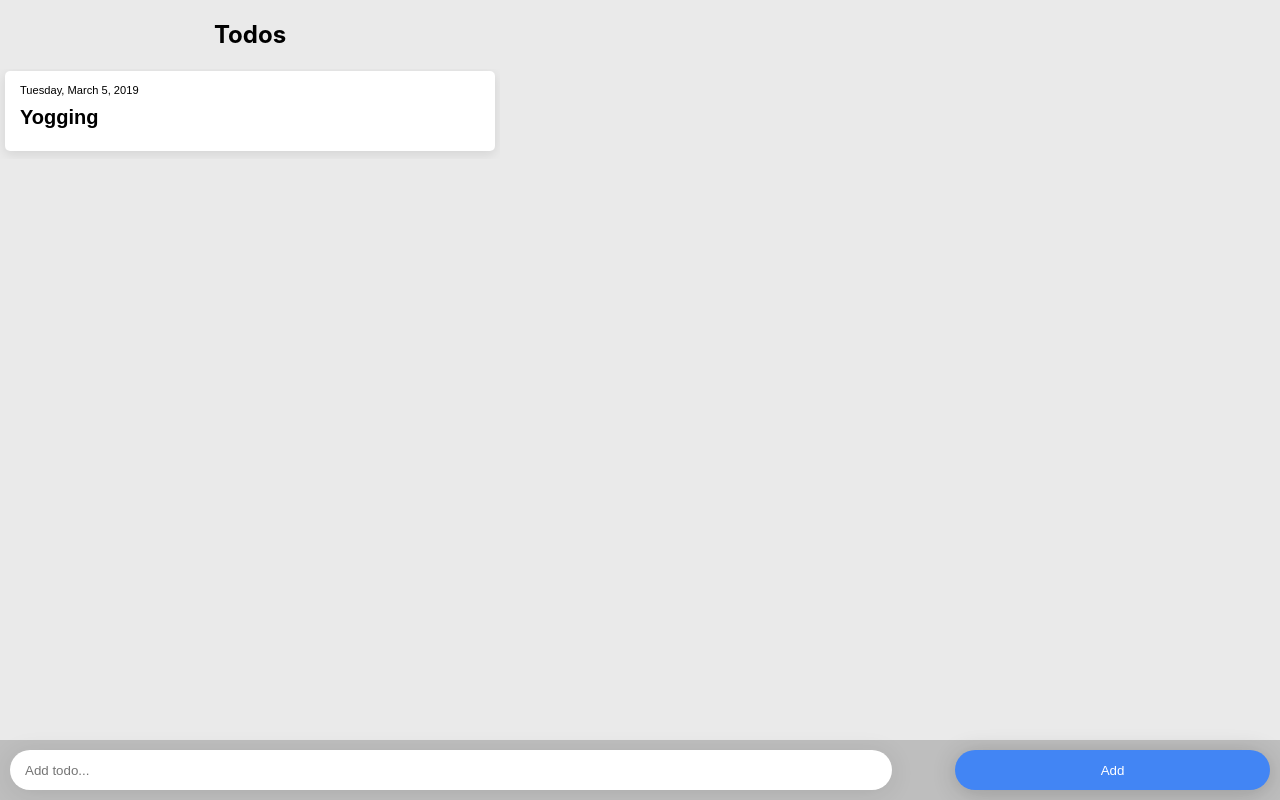
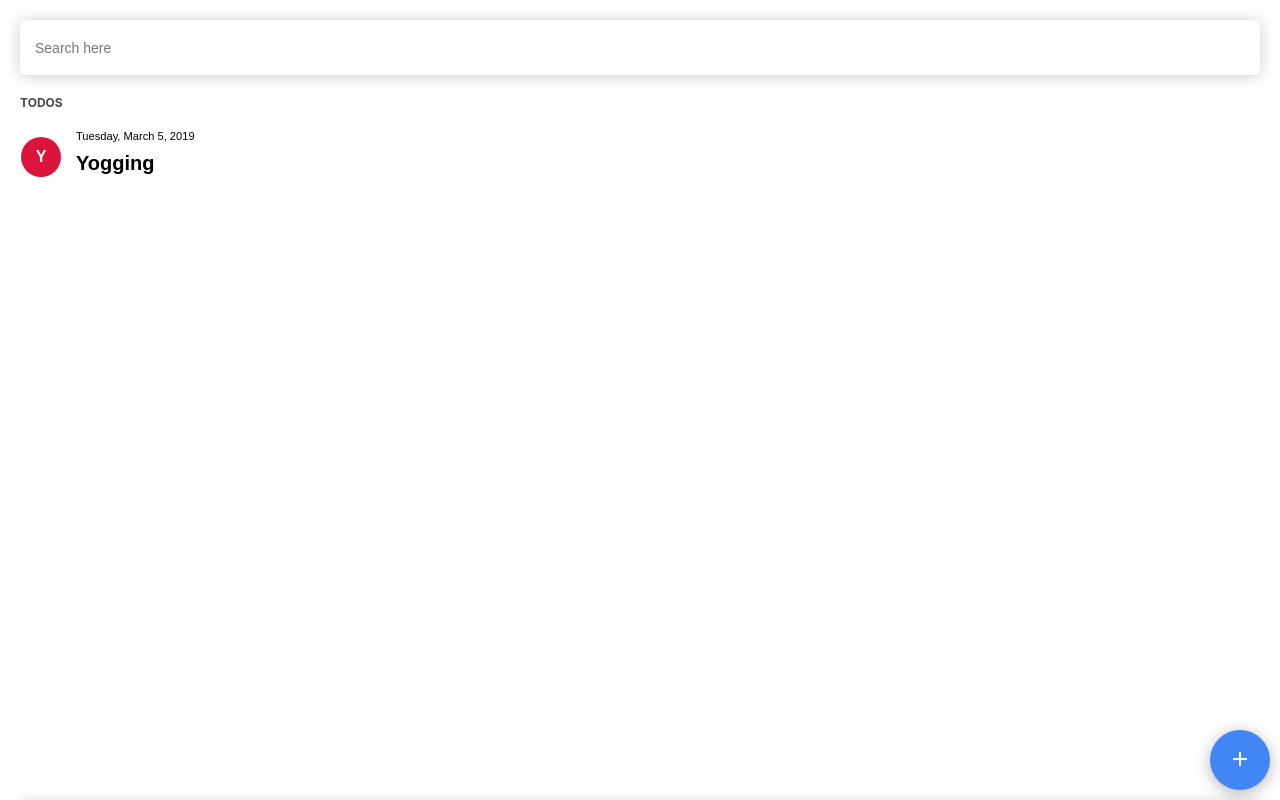
Before and after one commit to mattshardman/redux-todo, a React (Create React App) app: page / in a window 1280 px wide. Built offline with nearby package versions, Linux system fonts and the light colour scheme.

Commit message:
change styling and add search bar/ show hide add bar

```diff
--- a/src/App.js
+++ b/src/App.js
@@ -16,7 +16,7 @@ const Wrapper = styled.div`
   display: flex;
   justify-content: center;
   align-items: center;
-  background: #eaeaea;
+  background: #fff;
 `;
 
 class App extends Component {
--- a/src/components/Todo.js
+++ b/src/components/Todo.js
@@ -7,11 +7,11 @@ const TodoItem = styled.div`
     width: calc(100% - 10px);
     height: 80px;
     display: flex;
-    justify-content: space-between;
+    justify-content: center;
     align-items: center;
     background: #fff;
     -webkit-tap-highlight-color: transparent;
-    margin: 2.5px 0px;
+    margin: 2px 0px;
     border-radius: 5px;
     cursor: pointer;
 `;
@@ -19,7 +19,7 @@ const TodoItem = styled.div`
 const ListItem = styled.button`
     z-index: 10;
     box-sizing: border-box;
-    border: none;
+    border: 1px solid #fff;
     outline: none;
     position: absolute;
     padding: 0 15px;
@@ -30,22 +30,41 @@ const ListItem = styled.button`
     justify-content: space-between;
     -webkit-tap-highlight-color: transparent;
     align-items: center;
-    box-shadow: 0 3px 12px rgba(0,0,0,0.1);
-    background: ${({deleteMode}) => deleteMode ? 'red' : '#fff'};
+    background: #fff;
+
     text-decoration: ${({ complete }) => complete ? 'line-through' : 'none'};
-    border-top-left-radius: ${({ complete }) => complete ? '30px' : '5px'};
+    border-top-left-radius: ${({ complete }) => complete ? '35px' : '5px'};
+    box-shadow: ${({dragPosition}) => dragPosition ? '0 3px 12px rgba(0,0,0,0.1)' : 'none'};
     transform: ${({dragPosition}) => `translateX(${-dragPosition}px)`};
     transition: ${({finished}) => finished ? 'border-top-left-radius 250ms, transform 250ms, background 420ms' : 'none'};
+
+    /* animation for demo component only */
     animation-name: ${({id}) => id === 'demo' && 'demo'};
     animation-duration: 2s;
     animation-iteration-count: 1;
 
     @keyframes demo {
-        0% { transform: translateX(0); }
-        25% { transform: translateX(80px); }
-        75% { transform: translateX(80px); }
-        100% { transform: translateX(0); }
+        0% { transform: translateX(0); box-shadow: none; }
+        25% { transform: translateX(80px); box-shadow: 0 3px 12px rgba(0,0,0,0.1); }
+        75% { transform: translateX(80px); box-shadow: 0 3px 12px rgba(0,0,0,0.1); }
+        100% { transform: translateX(0); box-shadow: none; }
     }
+`;
+
+const ContentWrapper = styled.div`
+    display: flex;
+    align-items: center;
+`;
+
+const Avatar = styled.div`
+    height: 40px;
+    width: 40px;
+    border-radius: 50%;
+    background: crimson;
+    margin-right: 15px;
+    display: flex;
+    align-items: center;
+    justify-content: center;
 `;
 
 const TextWrapper = styled.div`
@@ -58,10 +77,8 @@ const TextWrapper = styled.div`
 
 const CompleteButton = styled.button`
     position: absolute;
-    top: 0;
-    left: 0;
-    height: 100%;
-    width: 100%;
+    height: 98%;
+    width: 99%;
     border-radius: 5px;
     color: white;
     border: none;
@@ -148,9 +165,9 @@ function Todo({ index, todo, toggleCompleted, deleteTodo }) {
 
     const listItemProps = {
         id: todo.id,
+        complete: todo.complete,
         finished,
         dragPosition,
-        complete: todo.complete
     }
 
     return (
@@ -166,10 +183,17 @@ function Todo({ index, todo, toggleCompleted, deleteTodo }) {
                         id={todo.id}
                     />
                 }
-                <TextWrapper>
-                    <small>{todo.date.toLocaleDateString('en-US', { weekday: 'long', year: 'numeric', month: 'long', day: 'numeric' })}</small>
-                    <h2 style={{ margin: '10px 0' }}>{todo.text}</h2>
-                </TextWrapper>
+                <ContentWrapper>
+                    <Avatar>
+                        <h1 style={{ margin: 0, fontSize: 16, color: '#fff' }}>
+                            {todo.text.charAt().toUpperCase()}
+                        </h1>
+                    </Avatar>
+                    <TextWrapper>
+                        <small>{todo.date.toLocaleDateString('en-US', { weekday: 'long', year: 'numeric', month: 'long', day: 'numeric' })}</small>
+                        <h2 style={{ margin: '10px 0' }}>{todo.text}</h2>
+                    </TextWrapper>
+                </ContentWrapper>
                 { todo.complete &&
                 <DeleteButton onClick={() => deleteTodo(todo.id)}>
                     <i className="material-icons">
--- a/src/components/TodoList.js
+++ b/src/components/TodoList.js
@@ -21,10 +21,16 @@ const Section = styled.section`
     }
 `;
 
-const Header = styled.h1`
+const Header = styled.p`
     display: flex;
-    width: 100%;
-    justify-content: center;
+    justify-content: flex-start;
+    padding: 0 20px;
+    font-size: 12px;
+    color: #484848;
+    margin: 5px 0;
+    font-weight: 700;
+    padding-top: ${({shiftUp}) => shiftUp ? '10px' : '90px'};
+    transition: padding-top 200ms;
 `;
 
 const TodoWrapper = styled.div`
@@ -46,42 +52,86 @@ const ButtonWrapper = styled.form`
     left: 0;
     border: none;
     width: 100%;
-    padding: 10px;
+    padding: 20px;
     display: flex;
     align-items: center;
-    background: rgba(90,90,90,0.3);
     justify-content: space-between;
+`;
+
+const InputWrapper = styled.div`
+    box-sizing: border-box;
+    width: 100%;
+    border: none;
+    border-radius: 5px;
+    height: 55px;
+    box-shadow: 0px 1px 15px rgba(0,0,0,0.2);
+    transform: ${({show, up}) => show ? 'translateY(0%)' : `translateY(${up ? '-140%' : '140%'})`};
+    transition: transform 200ms;
+    display: flex;
+    align-items: center;
+    overflow: hidden;
+
+    button {
+        background: none;
+        border: none;
+        margin-right: 10px;
+        padding: 0;
+        display: flex;
+        align-items: center;
+        height: 100%;
+    }
 `;
 
 const Input = styled.input`
     box-sizing: border-box;
-    width: 70%;
+    width: 100%;
+    height: 100%;
     border: none;
-    border-radius: 20px;
-    height: 40px;
     padding: 0 15px;
     outline: none;
-    box-shadow: 0 3px 25px rgba(0,0,0,0.1);
+    font-size: 14px;
 `;
 
 const Button = styled.button`
+    position: fixed;
+    right: 10px;
+    bottom: 10px;
     box-sizing: border-box;
-    width: 25%;
-    height: 40px;
+    width: 60px;
+    height: 60px;
     background: #4285F4;
-    border-radius: 20px;
+    border-radius: 50%;
     border: none;
     color: #fff;
     outline: none;
-    box-shadow: 0 3px 25px rgba(0,0,0,0.2);
+    box-shadow: 0 3px 15px rgba(0,0,0,0.3);
 `;
 
 function TodoList(props) {
     const [field, setField] = useState('');
+    const [searchTerm, setSearchTerm] = useState('');
+
+    const [showAdd, setShowAdd] = useState(false);
+
+
     const { todos } = props.state;
     return (
         <Section>
-            <Header>Todos</Header>
+            <div style={{ zIndex: 1000, position: 'fixed', boxSizing: 'border-box', height: 95, width: '100%', padding: 20 }}>
+                <InputWrapper
+                    up
+                    show={!showAdd}
+                >
+                    <Input
+                        type="text"
+                        placeholder="Search here"
+                        value={searchTerm}
+
+                        onChange={e => setSearchTerm(e.target.value)}
+                    />
+                </InputWrapper>
+            </div>
+            <Header shiftUp={showAdd}>TODOS</Header>
 
             <TodoWrapper>
                 { todos.map((todo, index) =>
@@ -102,13 +152,29 @@ function TodoList(props) {
                     setField('');
                 }}
             >
+                <InputWrapper show={showAdd}>
                     <Input
                         type="text"
                         placeholder="Add todo..."
                         value={field}
+
                         onChange={e => setField(e.target.value)}
                     />
-                <Button type="submit">Add</Button>
+                    <button type="button" onClick={(e) => {
+                        e.preventDefault();
+                        setShowAdd(false)
+                    }}>
+                        <i className="material-icons" style={{ color: '#484848' }}>close</i>
+                    </button>
+                </InputWrapper>
+                { !showAdd &&
+                <Button type="button" onClick={e => {
+                    e.preventDefault();
+                    setShowAdd(true);
+                }}>
+                    <i className="material-icons">add</i>
+                </Button>
+                }
             </ButtonWrapper>
         </Section>
     )
```
Lines whose indentation alone changed are shown as unchanged.
